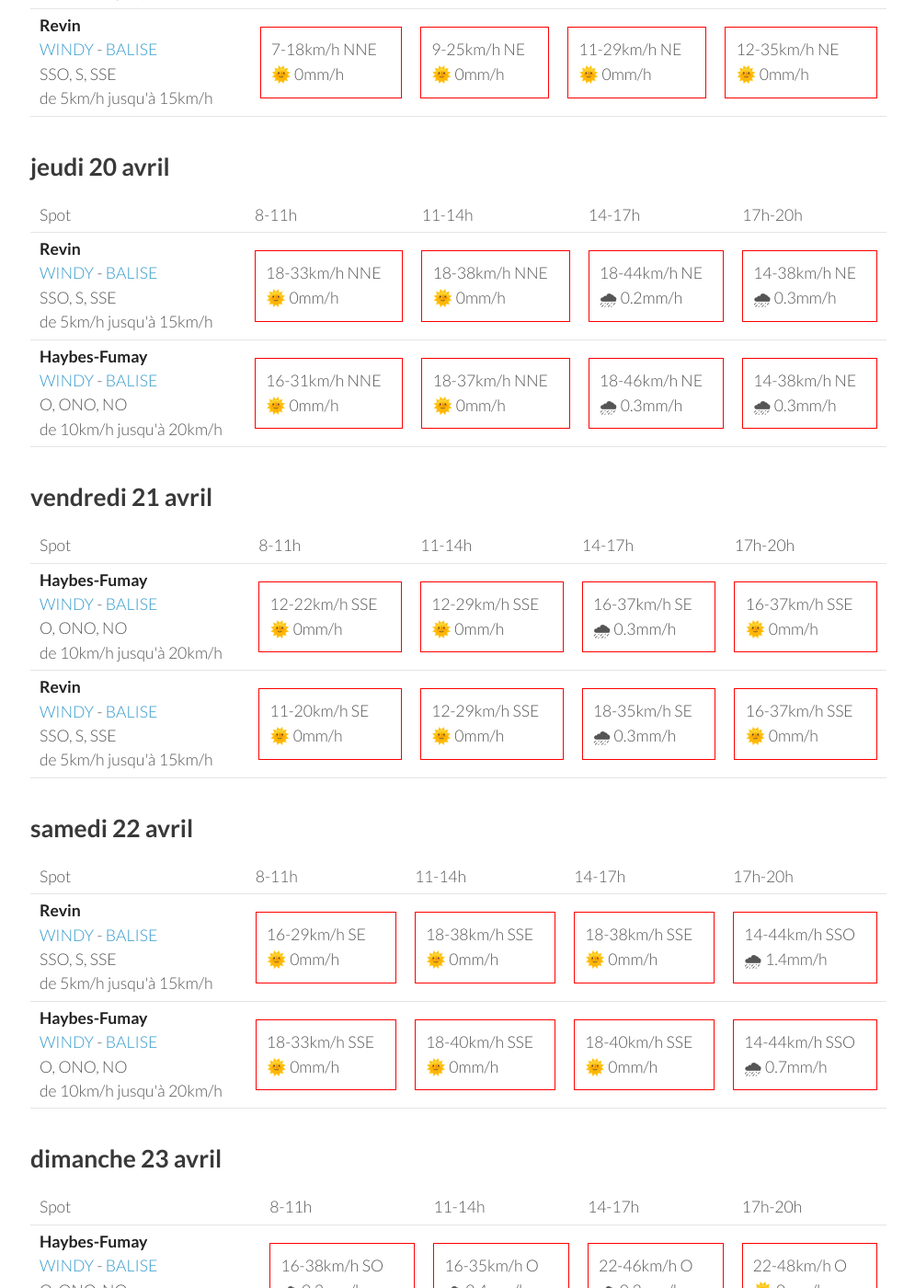
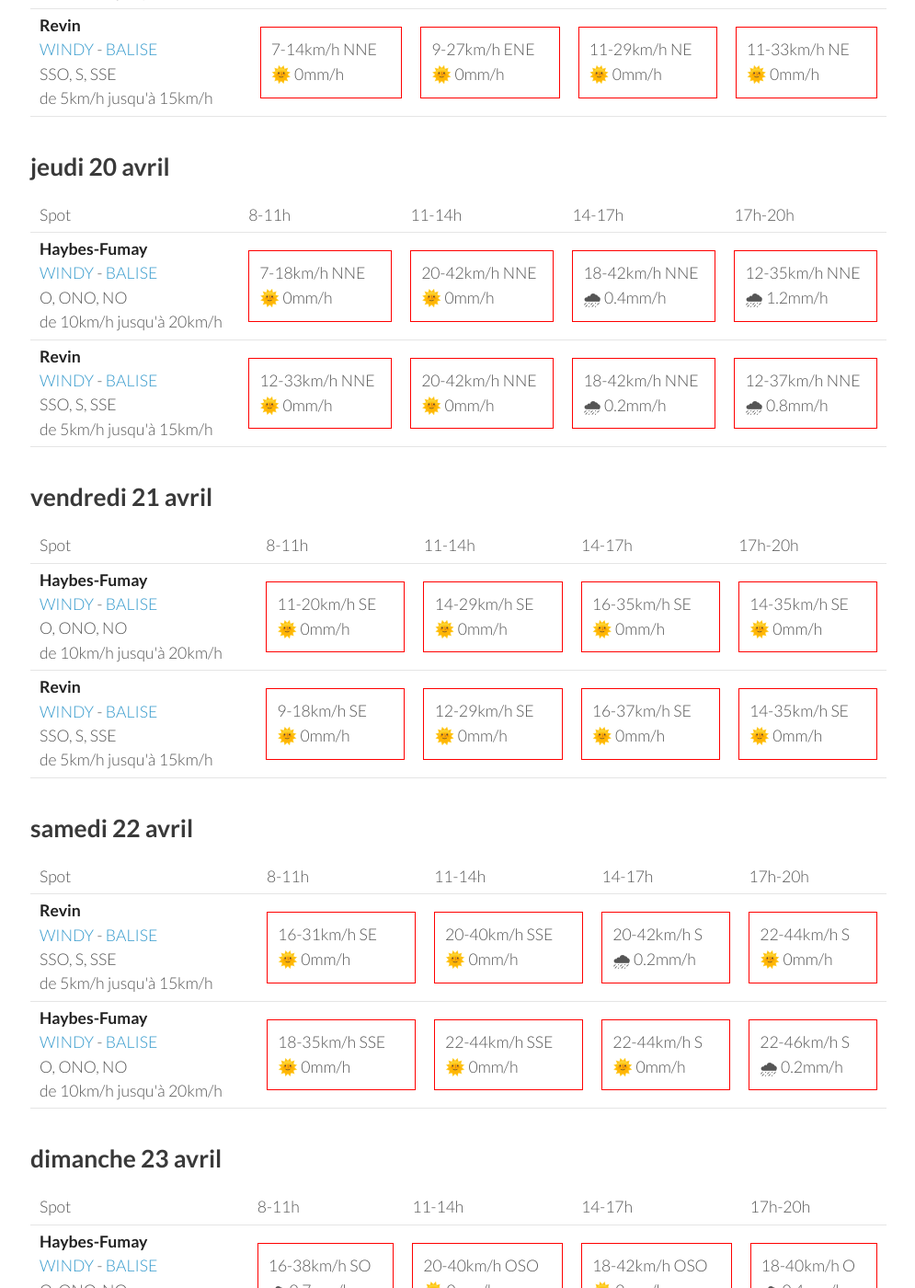
Before and after one commit to parapente-dans-le-nord/parapente-dans-le-nord.github.io, a Jekyll site: the page built from ardennes.markdown, in a window 1280 px wide and 1400 px high, scrolled down 833 px. Shown: the whole window at 92% size, without its empty margins (25-1020 px from the left). Built offline with Jekyll 4.4.1, drawn with Linux system fonts in a browser that asks for light colours; some of the changed text lies outside the part shown.

Commit message:
update index.markdown

```diff
--- a/ardennes.markdown
+++ b/ardennes.markdown
@@ -7,7 +7,7 @@ title:  "Tous les spots"
 {: .links}
 
 # Prevision Windy, modèle Arome
-page mise à jour le mardi 18 avril 13:10
+page mise à jour le mardi 18 avril 22:10
 
 ## mardi 18 avril
 
@@ -25,18 +25,18 @@ page mise à jour le mardi 18 avril 13:10
         <td><strong>Haybes-Fumay</strong><br><a href="https://windy.com/49.998/4.715?49.913,4.738,10">WINDY</a> - <span class=""><a href="http://www.balisemeteo.com/balise.php?idBalise=104">BALISE</a> </span><br> <span class="vent-favorable">O, ONO, NO</span><br><span class="force-vent">de 10km/h jusqu'à 20km/h</span> </td>
 
             <td><div class="not-flyable"><p>0-0km/h NA</p><p>🌧️ 0mm/h</p></div></td>
-            <td><div class="not-flyable"><p>9-20km/h N</p><p>🌞 0mm/h</p></div></td>
-            <td><div class="not-flyable"><p>11-31km/h NE</p><p>🌞 0mm/h</p></div></td>
-            <td><div class="not-flyable"><p>9-25km/h ENE</p><p>🌞 0mm/h</p></div></td>
+            <td><div class="not-flyable"><p>0-0km/h NA</p><p>🌧️ 0mm/h</p></div></td>
+            <td><div class="not-flyable"><p>0-0km/h NA</p><p>🌧️ 0mm/h</p></div></td>
+            <td><div class="not-flyable"><p>11-29km/h NE</p><p>🌞 0mm/h</p></div></td>
 
     </tr>
 <tr>
         <td><strong>Revin</strong><br><a href="https://windy.com/49.948/4.625?49.543,4.625,8">WINDY</a> - <span class=""><a href="http://www.balisemeteo.com/balise.php?idBalise=5019">BALISE</a> </span><br> <span class="vent-favorable">SSO, S, SSE</span><br><span class="force-vent">de 5km/h jusqu'à 15km/h</span> </td>
 
             <td><div class="not-flyable"><p>0-0km/h NA</p><p>🌧️ 0mm/h</p></div></td>
-            <td><div class="not-flyable"><p>9-24km/h NE</p><p>🌞 0mm/h</p></div></td>
-            <td><div class="not-flyable"><p>12-35km/h ENE</p><p>🌞 0mm/h</p></div></td>
-            <td><div class="not-flyable"><p>11-29km/h ENE</p><p>🌞 0mm/h</p></div></td>
+            <td><div class="not-flyable"><p>0-0km/h NA</p><p>🌧️ 0mm/h</p></div></td>
+            <td><div class="not-flyable"><p>0-0km/h NA</p><p>🌧️ 0mm/h</p></div></td>
+            <td><div class="not-flyable"><p>11-31km/h ENE</p><p>🌞 0mm/h</p></div></td>
 
     </tr>
 
@@ -58,20 +58,20 @@ page mise à jour le mardi 18 avril 13:10
 <tr>
         <td><strong>Haybes-Fumay</strong><br><a href="https://windy.com/49.998/4.715?49.913,4.738,10">WINDY</a> - <span class=""><a href="http://www.balisemeteo.com/balise.php?idBalise=104">BALISE</a> </span><br> <span class="vent-favorable">O, ONO, NO</span><br><span class="force-vent">de 10km/h jusqu'à 20km/h</span> </td>
 
-            <td><div class="not-flyable"><p>5-11km/h NNE</p><p>🌞 0mm/h</p></div></td>
+            <td><div class="not-flyable"><p>3-9km/h N</p><p>🌞 0mm/h</p></div></td>
+            <td><div class="not-flyable"><p>7-24km/h ENE</p><p>🌞 0mm/h</p></div></td>
             <td><div class="not-flyable"><p>9-25km/h NE</p><p>🌞 0mm/h</p></div></td>
-            <td><div class="not-flyable"><p>9-27km/h NE</p><p>🌞 0mm/h</p></div></td>
-            <td><div class="not-flyable"><p>12-31km/h NNE</p><p>🌞 0mm/h</p></div></td>
+            <td><div class="not-flyable"><p>9-27km/h NNE</p><p>🌞 0mm/h</p></div></td>
 
 
     </tr>
 <tr>
         <td><strong>Revin</strong><br><a href="https://windy.com/49.948/4.625?49.543,4.625,8">WINDY</a> - <span class=""><a href="http://www.balisemeteo.com/balise.php?idBalise=5019">BALISE</a> </span><br> <span class="vent-favorable">SSO, S, SSE</span><br><span class="force-vent">de 5km/h jusqu'à 15km/h</span> </td>
 
-            <td><div class="not-flyable"><p>7-18km/h NNE</p><p>🌞 0mm/h</p></div></td>
-            <td><div class="not-flyable"><p>9-25km/h NE</p><p>🌞 0mm/h</p></div></td>
+            <td><div class="not-flyable"><p>7-14km/h NNE</p><p>🌞 0mm/h</p></div></td>
+            <td><div class="not-flyable"><p>9-27km/h ENE</p><p>🌞 0mm/h</p></div></td>
             <td><div class="not-flyable"><p>11-29km/h NE</p><p>🌞 0mm/h</p></div></td>
-            <td><div class="not-flyable"><p>12-35km/h NE</p><p>🌞 0mm/h</p></div></td>
+            <td><div class="not-flyable"><p>11-33km/h NE</p><p>🌞 0mm/h</p></div></td>
 
 
     </tr>
@@ -92,22 +92,22 @@ page mise à jour le mardi 18 avril 13:10
       <td>17h-20h</td>
     </tr>
 <tr>
-        <td><strong>Revin</strong><br><a href="https://windy.com/49.948/4.625?49.543,4.625,8">WINDY</a> - <span class=""><a href="http://www.balisemeteo.com/balise.php?idBalise=5019">BALISE</a> </span><br> <span class="vent-favorable">SSO, S, SSE</span><br><span class="force-vent">de 5km/h jusqu'à 15km/h</span> </td>
+        <td><strong>Haybes-Fumay</strong><br><a href="https://windy.com/49.998/4.715?49.913,4.738,10">WINDY</a> - <span class=""><a href="http://www.balisemeteo.com/balise.php?idBalise=104">BALISE</a> </span><br> <span class="vent-favorable">O, ONO, NO</span><br><span class="force-vent">de 10km/h jusqu'à 20km/h</span> </td>
 
-            <td><div class="not-flyable"><p>18-33km/h NNE</p><p>🌞 0mm/h</p></div></td>
-            <td><div class="not-flyable"><p>18-38km/h NNE</p><p>🌞 0mm/h</p></div></td>
-            <td><div class="not-flyable"><p>18-44km/h NE</p><p>🌧 0.2mm/h</p></div></td>
-            <td><div class="not-flyable"><p>14-38km/h NE</p><p>🌧 0.3mm/h</p></div></td>
+            <td><div class="not-flyable"><p>7-18km/h NNE</p><p>🌞 0mm/h</p></div></td>
+            <td><div class="not-flyable"><p>20-42km/h NNE</p><p>🌞 0mm/h</p></div></td>
+            <td><div class="not-flyable"><p>18-42km/h NNE</p><p>🌧 0.4mm/h</p></div></td>
+            <td><div class="not-flyable"><p>12-35km/h NNE</p><p>🌧 1.2mm/h</p></div></td>
 
 
     </tr>
 <tr>
-        <td><strong>Haybes-Fumay</strong><br><a href="https://windy.com/49.998/4.715?49.913,4.738,10">WINDY</a> - <span class=""><a href="http://www.balisemeteo.com/balise.php?idBalise=104">BALISE</a> </span><br> <span class="vent-favorable">O, ONO, NO</span><br><span class="force-vent">de 10km/h jusqu'à 20km/h</span> </td>
+        <td><strong>Revin</strong><br><a href="https://windy.com/49.948/4.625?49.543,4.625,8">WINDY</a> - <span class=""><a href="http://www.balisemeteo.com/balise.php?idBalise=5019">BALISE</a> </span><br> <span class="vent-favorable">SSO, S, SSE</span><br><span class="force-vent">de 5km/h jusqu'à 15km/h</span> </td>
 
-            <td><div class="not-flyable"><p>16-31km/h NNE</p><p>🌞 0mm/h</p></div></td>
-            <td><div class="not-flyable"><p>18-37km/h NNE</p><p>🌞 0mm/h</p></div></td>
-            <td><div class="not-flyable"><p>18-46km/h NE</p><p>🌧 0.3mm/h</p></div></td>
-            <td><div class="not-flyable"><p>14-38km/h NE</p><p>🌧 0.3mm/h</p></div></td>
+            <td><div class="not-flyable"><p>12-33km/h NNE</p><p>🌞 0mm/h</p></div></td>
+            <td><div class="not-flyable"><p>20-42km/h NNE</p><p>🌞 0mm/h</p></div></td>
+            <td><div class="not-flyable"><p>18-42km/h NNE</p><p>🌧 0.2mm/h</p></div></td>
+            <td><div class="not-flyable"><p>12-37km/h NNE</p><p>🌧 0.8mm/h</p></div></td>
 
 
     </tr>
@@ -130,20 +130,20 @@ page mise à jour le mardi 18 avril 13:10
 <tr>
         <td><strong>Haybes-Fumay</strong><br><a href="https://windy.com/49.998/4.715?49.913,4.738,10">WINDY</a> - <span class=""><a href="http://www.balisemeteo.com/balise.php?idBalise=104">BALISE</a> </span><br> <span class="vent-favorable">O, ONO, NO</span><br><span class="force-vent">de 10km/h jusqu'à 20km/h</span> </td>
 
-            <td><div class="not-flyable"><p>12-22km/h SSE</p><p>🌞 0mm/h</p></div></td>
-            <td><div class="not-flyable"><p>12-29km/h SSE</p><p>🌞 0mm/h</p></div></td>
-            <td><div class="not-flyable"><p>16-37km/h SE</p><p>🌧 0.3mm/h</p></div></td>
-            <td><div class="not-flyable"><p>16-37km/h SSE</p><p>🌞 0mm/h</p></div></td>
+            <td><div class="not-flyable"><p>11-20km/h SE</p><p>🌞 0mm/h</p></div></td>
+            <td><div class="not-flyable"><p>14-29km/h SE</p><p>🌞 0mm/h</p></div></td>
+            <td><div class="not-flyable"><p>16-35km/h SE</p><p>🌞 0mm/h</p></div></td>
+            <td><div class="not-flyable"><p>14-35km/h SE</p><p>🌞 0mm/h</p></div></td>
 
 
     </tr>
 <tr>
         <td><strong>Revin</strong><br><a href="https://windy.com/49.948/4.625?49.543,4.625,8">WINDY</a> - <span class=""><a href="http://www.balisemeteo.com/balise.php?idBalise=5019">BALISE</a> </span><br> <span class="vent-favorable">SSO, S, SSE</span><br><span class="force-vent">de 5km/h jusqu'à 15km/h</span> </td>
 
-            <td><div class="not-flyable"><p>11-20km/h SE</p><p>🌞 0mm/h</p></div></td>
-            <td><div class="not-flyable"><p>12-29km/h SSE</p><p>🌞 0mm/h</p></div></td>
-            <td><div class="not-flyable"><p>18-35km/h SE</p><p>🌧 0.3mm/h</p></div></td>
-            <td><div class="not-flyable"><p>16-37km/h SSE</p><p>🌞 0mm/h</p></div></td>
+            <td><div class="not-flyable"><p>9-18km/h SE</p><p>🌞 0mm/h</p></div></td>
+            <td><div class="not-flyable"><p>12-29km/h SE</p><p>🌞 0mm/h</p></div></td>
+            <td><div class="not-flyable"><p>16-37km/h SE</p><p>🌞 0mm/h</p></div></td>
+            <td><div class="not-flyable"><p>14-35km/h SE</p><p>🌞 0mm/h</p></div></td>
 
 
     </tr>
@@ -166,20 +166,20 @@ page mise à jour le mardi 18 avril 13:10
 <tr>
         <td><strong>Revin</strong><br><a href="https://windy.com/49.948/4.625?49.543,4.625,8">WINDY</a> - <span class=""><a href="http://www.balisemeteo.com/balise.php?idBalise=5019">BALISE</a> </span><br> <span class="vent-favorable">SSO, S, SSE</span><br><span class="force-vent">de 5km/h jusqu'à 15km/h</span> </td>
 
-            <td><div class="not-flyable"><p>16-29km/h SE</p><p>🌞 0mm/h</p></div></td>
-            <td><div class="not-flyable"><p>18-38km/h SSE</p><p>🌞 0mm/h</p></div></td>
-            <td><div class="not-flyable"><p>18-38km/h SSE</p><p>🌞 0mm/h</p></div></td>
-            <td><div class="not-flyable"><p>14-44km/h SSO</p><p>🌧 1.4mm/h</p></div></td>
+            <td><div class="not-flyable"><p>16-31km/h SE</p><p>🌞 0mm/h</p></div></td>
+            <td><div class="not-flyable"><p>20-40km/h SSE</p><p>🌞 0mm/h</p></div></td>
+            <td><div class="not-flyable"><p>20-42km/h S</p><p>🌧 0.2mm/h</p></div></td>
+            <td><div class="not-flyable"><p>22-44km/h S</p><p>🌞 0mm/h</p></div></td>
 
 
     </tr>
 <tr>
         <td><strong>Haybes-Fumay</strong><br><a href="https://windy.com/49.998/4.715?49.913,4.738,10">WINDY</a> - <span class=""><a href="http://www.balisemeteo.com/balise.php?idBalise=104">BALISE</a> </span><br> <span class="vent-favorable">O, ONO, NO</span><br><span class="force-vent">de 10km/h jusqu'à 20km/h</span> </td>
 
-            <td><div class="not-flyable"><p>18-33km/h SSE</p><p>🌞 0mm/h</p></div></td>
-            <td><div class="not-flyable"><p>18-40km/h SSE</p><p>🌞 0mm/h</p></div></td>
-            <td><div class="not-flyable"><p>18-40km/h SSE</p><p>🌞 0mm/h</p></div></td>
-            <td><div class="not-flyable"><p>14-44km/h SSO</p><p>🌧 0.7mm/h</p></div></td>
+            <td><div class="not-flyable"><p>18-35km/h SSE</p><p>🌞 0mm/h</p></div></td>
+            <td><div class="not-flyable"><p>22-44km/h SSE</p><p>🌞 0mm/h</p></div></td>
+            <td><div class="not-flyable"><p>22-44km/h S</p><p>🌞 0mm/h</p></div></td>
+            <td><div class="not-flyable"><p>22-46km/h S</p><p>🌧 0.2mm/h</p></div></td>
 
 
     </tr>
@@ -202,20 +202,20 @@ page mise à jour le mardi 18 avril 13:10
 <tr>
         <td><strong>Haybes-Fumay</strong><br><a href="https://windy.com/49.998/4.715?49.913,4.738,10">WINDY</a> - <span class=""><a href="http://www.balisemeteo.com/balise.php?idBalise=104">BALISE</a> </span><br> <span class="vent-favorable">O, ONO, NO</span><br><span class="force-vent">de 10km/h jusqu'à 20km/h</span> </td>
 
-            <td><div class="not-flyable"><p>16-38km/h SO</p><p>🌧 0.3mm/h</p></div></td>
-            <td><div class="not-flyable"><p>16-35km/h O</p><p>🌧 0.4mm/h</p></div></td>
-            <td><div class="not-flyable"><p>22-46km/h O</p><p>🌧 0.3mm/h</p></div></td>
-            <td><div class="not-flyable"><p>22-48km/h O</p><p>🌞 0mm/h</p></div></td>
+            <td><div class="not-flyable"><p>16-38km/h SO</p><p>🌧 0.7mm/h</p></div></td>
+            <td><div class="not-flyable"><p>20-40km/h OSO</p><p>🌞 0mm/h</p></div></td>
+            <td><div class="not-flyable"><p>18-42km/h OSO</p><p>🌞 0mm/h</p></div></td>
+            <td><div class="not-flyable"><p>18-40km/h O</p><p>🌧 0.4mm/h</p></div></td>
 
 
     </tr>
 <tr>
         <td><strong>Revin</strong><br><a href="https://windy.com/49.948/4.625?49.543,4.625,8">WINDY</a> - <span class=""><a href="http://www.balisemeteo.com/balise.php?idBalise=5019">BALISE</a> </span><br> <span class="vent-favorable">SSO, S, SSE</span><br><span class="force-vent">de 5km/h jusqu'à 15km/h</span> </td>
 
-            <td><div class="not-flyable"><p>16-38km/h SO</p><p>🌧 0.3mm/h</p></div></td>
-            <td><div class="not-flyable"><p>16-33km/h O</p><p>🌧 0.3mm/h</p></div></td>
-            <td><div class="not-flyable"><p>22-44km/h O</p><p>🌞 0mm/h</p></div></td>
-            <td><div class="not-flyable"><p>22-46km/h O</p><p>🌞 0mm/h</p></div></td>
+            <td><div class="not-flyable"><p>16-35km/h SO</p><p>🌧 0.7mm/h</p></div></td>
+            <td><div class="not-flyable"><p>18-38km/h OSO</p><p>🌞 0mm/h</p></div></td>
+            <td><div class="not-flyable"><p>18-40km/h OSO</p><p>🌞 0mm/h</p></div></td>
+            <td><div class="not-flyable"><p>18-40km/h O</p><p>🌧 1mm/h</p></div></td>
 
 
     </tr>
```
